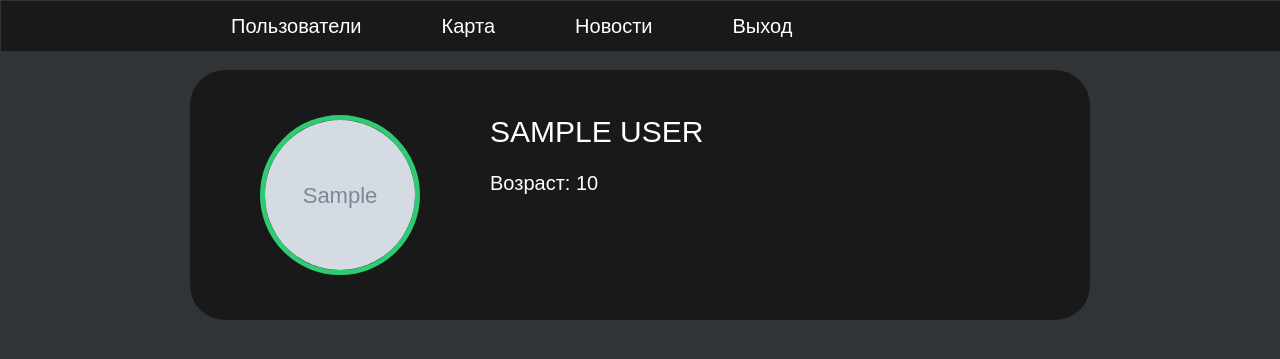
After one commit to DRMus/Study-Project-Python-Blog-, a Flask app: page /users/ in a window 1280 px wide. The commit adds this page. Shown: the top 359 px of the page. Run offline with Flask 2, Linux system fonts and the light colour scheme; a user stored in the database is signed in; tables that the repository leaves empty hold one stand-in row (values such as "Sample post"); grey boxes marked "Sample" are stand-in pictures.

Commit message:
create users and map page

```diff
--- /dev/null
+++ b/num3/UserLogin.py
@@ -0,0 +1,20 @@
+class UserLogin():
+    def fromDB(self, user_id, db, users):
+        self.__user = db.query(users).filter(users.id == user_id).first()
+        return self
+
+    def create(self, user):
+        self.__user = user
+        return self
+
+    def is_authenticated(self):
+        return True
+
+    def is_active(self):
+        return True
+
+    def is_anoymous(self):
+        return True
+
+    def get_id(self):
+        return str(self.__user.id)
--- /dev/null
+++ b/num3/data/__all_models.py
@@ -0,0 +1,4 @@
+# noinspection PyUnresolvedReferences
+from . import users
+# noinspection PyUnresolvedReferences
+from . import news
--- /dev/null
+++ b/num3/data/users.py
@@ -0,0 +1,33 @@
+import datetime
+import sqlalchemy
+from sqlalchemy import orm
+from werkzeug.security import generate_password_hash, check_password_hash
+from .db_session import SqlAlchemyBase
+
+salt = 'uytfjhwgver76543245gjhfg783459jd'
+
+
+class User(SqlAlchemyBase):
+    __tablename__ = 'users'
+
+    id = sqlalchemy.Column(sqlalchemy.Integer, primary_key=True, autoincrement=True)
+    firstname = sqlalchemy.Column(sqlalchemy.String, nullable=True)
+    lastname = sqlalchemy.Column(sqlalchemy.String, nullable=True)
+    position = sqlalchemy.Column(sqlalchemy.String, nullable=True)
+    age = sqlalchemy.Column(sqlalchemy.Integer, nullable=True)
+    email = sqlalchemy.Column(sqlalchemy.String, index=True, unique=True, nullable=True)
+    hashed_password = sqlalchemy.Column(sqlalchemy.String, nullable=True)
+    created_date = sqlalchemy.Column(sqlalchemy.DateTime, default=datetime.datetime.now)
+    donate = sqlalchemy.Column(sqlalchemy.String, default='user')
+    filename = sqlalchemy.Column(sqlalchemy.String, default='temp.jpg')
+
+    news = orm.relation("News", back_populates='user')
+
+    def __repr__(self):
+        return f'<User> {self.id} {self.name} {self.email}'
+
+    def set_password(self, password):
+        self.hashed_password = generate_password_hash(password)
+
+    def check_password(self, password):
+        return check_password_hash(self.hashed_password, password)
--- a/num3/index.py
+++ b/num3/index.py
@@ -1,41 +1,137 @@
-from flask import Flask, url_for, request, render_template
+import datetime
+import os
+
+from flask import Flask, url_for, request, render_template, redirect
 from flask_wtf import FlaskForm
-from wtforms import StringField, PasswordField, BooleanField, SubmitField
+from werkzeug.utils import secure_filename
+from forms.forms import SignUpForm, LoginForm, MapForm
 from wtforms.validators import DataRequired
+from flask_login import LoginManager, login_user, login_required, logout_user, current_user
+from UserLogin import UserLogin
+# noinspection PyUnresolvedReferences
+from data.news import News
+# noinspection PyUnresolvedReferences
+from data.users import User
+# noinspection PyUnresolvedReferences
+from data import db_session
+from num3.main import Maper
 
 app = Flask(__name__)
+
+UPLOAD_FOLDER = 'static/img'
+ALLOWED_EXTENSIONS = {'png', 'jpg', 'jpeg', 'gif'}
 app.config['SECRET_KEY'] = 'TobbiGod'
+app.config['UPLOAD_FOLDER'] = UPLOAD_FOLDER
+
+login_manager = LoginManager(app)
+login_manager.login_view = 'login'
 
 
-class LoginForm(FlaskForm):
-    username = StringField('Логин', validators=[DataRequired()])
-    password = PasswordField('Пароль', validators=[DataRequired()])
-    submit = SubmitField('Войти')
+@login_manager.user_loader
+def load_user(user_id):
+    return UserLogin().fromDB(user_id, db_sess, User)
 
 
-class ConnectBtn(FlaskForm):
-    submit = SubmitField()
+def create_user(firstname, lastname, position, age, email, password, filename='temp.jpg'):
+    user = User(firstname=firstname, lastname=lastname, position=position,
+                age=age, email=email, filename=filename)
+    user.set_password(password)
+    try:
+        db_sess.add(user)
+        db_sess.commit()
+        print('OK')
+    except RuntimeError:
+        print(RuntimeError)
 
 
-# @app.route('/auth/', methods=['GET', 'POST'])
-# def auth_main():
-#     signup = ConnectBtn()
-#     log = ConnectBtn()
-#     if signup.validate_on_submit():
-#         print("hell")
-#     elif log.validate_on_submit():
-#         return redirect('/login/')
-#     return render_template('auth.html', title="Вход", log=log, signup=signup)
+@app.route('/')
+def auth_main():
+    if current_user.is_authenticated:
+        return redirect(url_for('users_page'))
+    return render_template('auth.html', title="Вход")
 
 
-@app.route('/auth/', methods=['GET', 'POST'])
+@app.route('/login/', methods=['GET', 'POST'])
 def login():
+    if current_user.is_authenticated:
+        return redirect(url_for('users_page'))
     form = LoginForm()
     if form.validate_on_submit():
-        print(form.username.data)
-        print(form.password.data)
-    return render_template('login.html', title='Вход', form=form)
+        user = db_sess.query(User).filter(User.email == form.email.data).first()
+        if user and user.check_password(form.password.data):
+            userlogin = UserLogin().create(user)
+            login_user(userlogin)
+            return redirect(request.args.get('next') or url_for('users_page'))
+        return render_template('login.html', title='Вход', form=form, err=True)
+    return render_template('login.html', title='Вход', form=form, err=False)
+
+
+@app.route('/signup/', methods=['GET', 'POST'])
+def signup():
+    if current_user.is_authenticated:
+        return redirect(url_for('users_page'))
+    form = SignUpForm()
+    if form.validate_on_submit():
+        if form.file.data:
+            time = datetime.datetime.now()
+            upload_file(form.file.data, time)
+            create_user(form.firstname.data, form.lastname.data, form.position.data, form.age.data, form.email.data,
+                        form.password.data, secure_filename(str(time) + form.file.data.filename))
+        else:
+            create_user(form.firstname.data, form.lastname.data, form.position.data, form.age.data, form.email.data,
+                        form.password.data)
+        return redirect(url_for('login'))
+
+    return render_template('signup.html', title='Регистрация', form=form)
+
+
+@app.route('/users/', methods=['GET', 'POST'])
+@login_required
+def users_page():
+    users = db_sess.query(User).all()
+    return render_template('users.html', title='Пользователи', users=users)
+
+
+@app.route('/map/', methods=['GET', 'POST'])
+@login_required
+def maper():
+    form = MapForm()
+    if form.validate_on_submit():
+        is_find = Maper().create_map(form.search.data)
+        if is_find:
+            return redirect(request.url)
+        else:
+            return render_template('map.html', title='Карта', form=form, err=True)
+    return render_template('map.html', title='Карта', form=form, err=False)
+
+
+@app.route('/logout/')
+@login_required
+def logout():
+    logout_user()
+    print('выход из аккаунта')
+    return redirect(url_for('auth_main'))
+
+@app.errorhandler(404)
+def page_not_found(error):
+    return render_template('page_not_found.html', title="Страница не найдена"), 404
+
+
+def allowed_file(filename):
+    return '.' in filename and \
+           filename.rsplit('.', 1)[1].lower() in ALLOWED_EXTENSIONS
+
+
+def upload_file(file, time):
+    if file and allowed_file(file.filename):
+        filename = secure_filename(str(time) + file.filename)
+        file.save(os.path.join(app.config['UPLOAD_FOLDER'], filename))
+    else:
+        print('No selected file')
+        return redirect(request.url)
 
 
 if __name__ == '__main__':
+    db_session.global_init("db/site.db")
+    db_sess = db_session.create_session()
     app.run(port=8080, host='127.0.0.1')
--- a/num3/static/Js/script.js
+++ b/num3/static/Js/script.js
@@ -7,5 +7,5 @@ $(function(){
         });
         return false;
     })
-    console.log('Ok')
+    console.log('logout')
 })
--- /dev/null
+++ b/num3/static/css/content.css
@@ -0,0 +1,158 @@
+body {
+	margin: 0;
+	padding: 0;
+	font-family: sans-serif;
+	background: #313436;
+}
+
+header {
+	position: fixed;
+	top: 0;
+	height: 50px;
+	width: 100%;
+	background-color: #191919;
+	border: 1px solid #313436;
+}
+
+#server_info p{
+	border: 2px solid;
+	border-color: #ce2514;
+	border-radius: 24px;
+	color: white;
+	font-weight: 500;
+	margin: 0 auto;
+	text-align: center;
+	width: 300px;
+	padding: 14px 10px;
+}
+
+.navigate {
+	display: flex;
+	flex-direction: row;
+	width: 900px;
+	height: 100%;
+	margin: 0 auto;
+}
+
+.navigate a {
+	text-decoration: none;
+	margin: 0 40px;
+	font-size: 20px;
+	color: white;
+	text-align: center;
+	align-self: center;
+}
+
+main {
+	margin: 0 auto;
+	width: 900px;
+}
+
+main .card {
+	display: grid;
+	grid-template-columns: repeat(3, 1fr);
+	grid-template-rows: repeat(4, 1fr);
+	margin: 30px auto;
+	background: #191919;
+	border-radius: 35px;
+	width: 100%;
+	height: 250px;
+}
+
+main .card:first-child {
+	margin-top: 70px;
+}
+
+.card img {
+	border-radius: 50%;
+	border: 5px solid #2ecc71;
+	width: 150px;
+	height: 150px;
+	margin: 0 30px;
+	grid-column: 1/1;
+	grid-row: 2/4;
+	justify-self: center;
+}
+
+.username {
+	color: white;
+	text-transform: uppercase;
+	font-weight: 500;
+	margin-top: 0;
+	margin-bottom: 40px;
+	grid-row: 2;
+	grid-column: 2/4;
+	font-size: 30px;
+	text-align: center;
+	align-self: flex-start;
+	justify-self: flex-start;
+}
+
+.age {
+    color: white;
+	font-weight: 300;
+	margin-top: 0;
+	margin-bottom: 0;
+	grid-row: 2;
+	grid-column: 2/4;
+	font-size: 20px;
+	text-align: center;
+	align-self: flex-end;
+	justify-self: flex-start;
+}
+
+.content {
+	display: block;
+	width: 100%;
+	margin-top: 50px;
+	padding-top: 15px;
+	height: 900px;
+	background-color: #191919;
+	border-radius: 0 0 35px 35px;
+}
+
+.query_map {
+	display: block;
+	margin: 20px auto;
+	border: 0;
+	background: none;
+	text-align: center;
+	border: 2px solid #3498db;
+	padding: 14px 10px;
+	outline: none;
+	color: white;
+	border-radius: 24px;
+	transition: 0.25s;
+	cursor: pointer;
+	font-weight: 700;
+}
+
+.query_map:focus {
+	padding: 14px 60px;
+	border-color: #2ecc71;
+}
+
+.sub_map{
+	display: block;
+	margin: 20px auto;
+	border: 0;
+	background: none;
+	text-align: center;
+	border: 2px solid #2ecc71;
+	padding: 14px 40px;
+	outline: none;
+	color: white;
+	border-radius: 24px;
+	transition: 0.25s;
+	cursor: pointer;
+	font-weight: 700;
+}
+.sub_map:hover {
+	background: #2ecc71;
+}
+
+.search_map {
+    margin: 60px 160px;
+    width: 600px;
+    height: 450px;
+}
--- /dev/null
+++ b/num3/templates/content.html
@@ -0,0 +1,26 @@
+<!DOCTYPE html>
+<html lang="en">
+<head>
+    <meta charset="UTF-8">
+    <meta name="viewport" content="width=device-width, initial-scale=1.0">
+    <link rel="stylesheet" href="{{ url_for('static', filename='css/content.css') }}">
+    <script src="https://code.jquery.com/jquery-3.6.0.min.js"></script>
+    <script src="{{ url_for('static', filename='Js/script.js') }}"></script>
+    <title>{{ title }}</title>
+</head>
+<body>
+    <header>
+        <div class="navigate">
+            <a href="/users/">Пользователи</a>
+            <a href="/map/">Карта</a>
+            <a href="#">Новости</a>
+            <a href="/logout/">Выход</a>
+        </div>
+    </header>
+    <main>
+    {% block content %}
+        <p id="server_info">Что-то пошло не так</p>
+    {% endblock %}
+    </main>
+</body>
+</html>
--- /dev/null
+++ b/num3/templates/users.html
@@ -0,0 +1,12 @@
+{% extends "content.html" %}
+
+{% block content %}
+    {% for el in users %}
+        <div class="card">
+            <input type="hidden" value="{{el.id}}">
+            <img src="{{url_for('static', filename='img/'+el.filename)}}" alt="Здесь оно есть">
+            <h1 class="username">{{ el.firstname }} {{ el.lastname }}</h1>
+            <h2 class="age">Возраст: {{ el.age }}</h2>
+        </div>
+    {% endfor %}
+{% endblock %}
```
Also changed, not shown: main.py (deleted, +0 -25 lines), num3/data/db_session.py (added, +34 -0 lines), num3/data/news.py (added, +22 -0 lines), num3/forms/forms.py (added, +25 -0 lines), num3/main.py (added, +32 -0 lines), num3/static/css/auth_styles.css (+67 -4 lines), num3/templates/auth.html (+2 -5 lines), num3/templates/login.html (+9 -4 lines), num3/templates/map.html (added, +19 -0 lines), num3/templates/page_not_found.html (added, +8 -0 lines), num3/templates/signup.html (added, +18 -0 lines), num3/test.py (added, +47 -0 lines).
